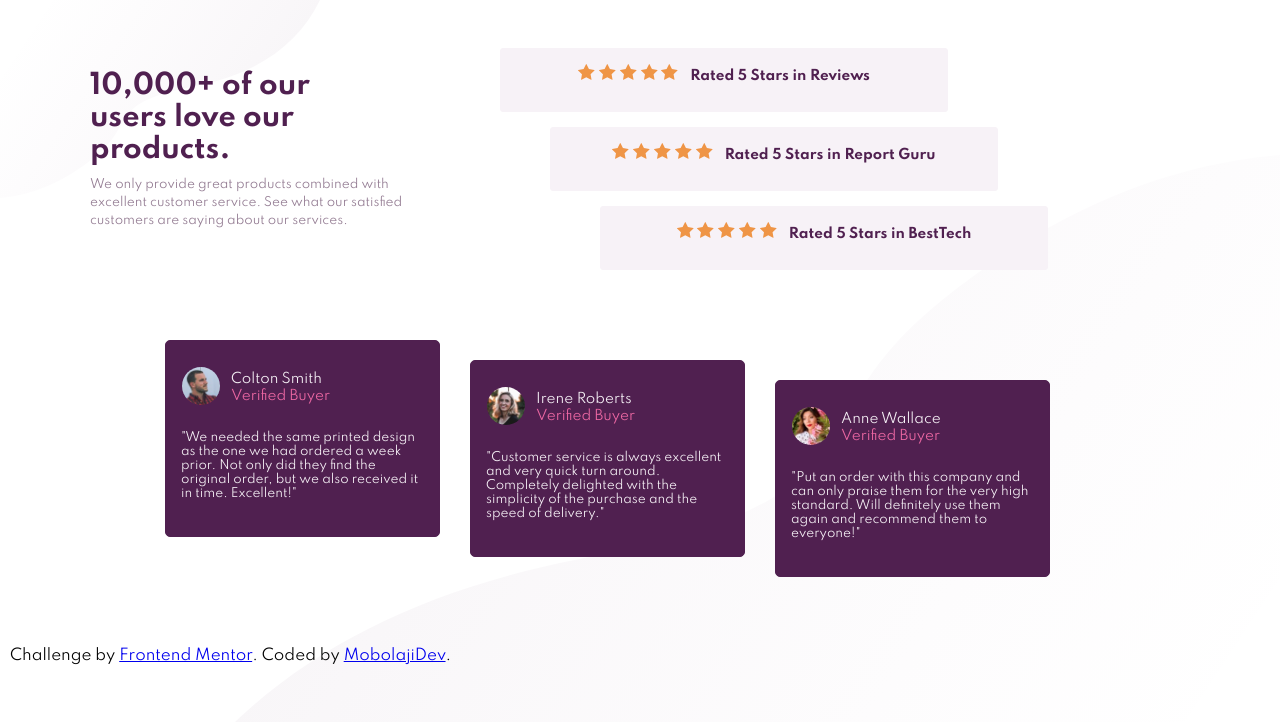
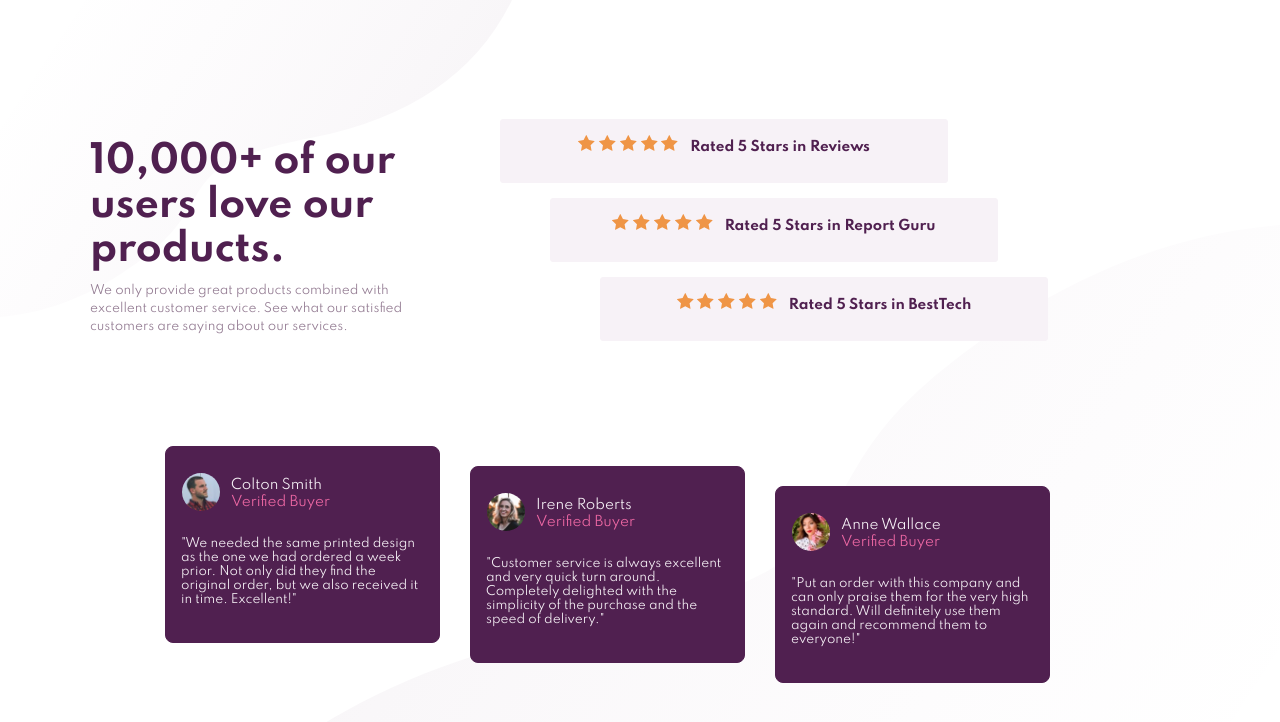
Before and after one commit to Mobolajidev/social-proof, a plain HTML site: page index.html in a window 1280 px wide. Drawn offline with Linux system fonts and the light colour scheme.

Commit message:
fix all layout issues

```diff
--- a/style.css
+++ b/style.css
@@ -21,7 +21,7 @@ html{
 @media (min-width: 767px){
     html{
         background-image: url(images/bg-pattern-top-desktop.svg), url(images/bg-pattern-bottom-desktop.svg);
-        background-size: 25%, 90%;
+        background-size: 40%, 90%;
         background-repeat: no-repeat, no-repeat;
         background-position: top left, bottom right;
 
@@ -69,10 +69,10 @@ h2{
 
     h2{
         color: hsl(300, 43%, 22%);
-    margin-top: 70px;
+    margin-top: 140px;
     margin-bottom: 10px;
         margin-left: 80px;
-    font-size: 1.8em;
+    font-size: 2.5em;
     text-align: start;
 
     }
@@ -129,7 +129,7 @@ ul{
 @media screen and (min-width: 767px){
     ul{
         position: absolute;
-        bottom: -55px;
+        bottom: -20px;
         left: 400px;
         list-style: none;
         margin-top: 500px;
@@ -209,10 +209,10 @@ ul li div span{
 
 div.card{
 
-    margin: 35px 5px 10px 5px;
+    margin: 105px 5px 10px 5px;
     height: 30%;
     border: 1px solid hsl(300, 43%, 22%);
-    border-radius: 5px;
+    border-radius: 8px;
     background-color: hsl(300, 43%, 22%);
     padding: 15px;
     position: relative;
```
Also changed, not shown: index.html (+2 -0 lines).
